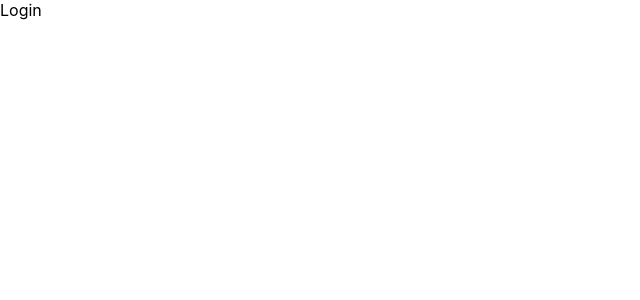
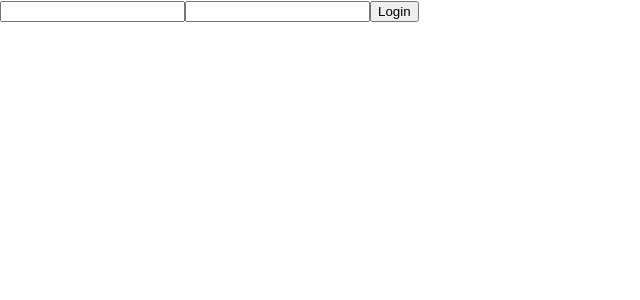
Before and after one commit to blfernandezGit/nabi-project, a React (Create React App) app: page /#/ in a window 1280 px wide. Shown: the top 300 px of the page, without its empty margins (0-640 px from the left). Built offline with nearby package versions, Linux system fonts and the light colour scheme.

Commit message:
add temporary login - test run

```diff
--- a/src/components/Helpers/constants.js
+++ b/src/components/Helpers/constants.js
@@ -1 +1,6 @@
 export const baseUrl = 'https://nabi-project-api.herokuapp.com/api/v1/'
+
+export const loginUrl = 'login'
+
+// Audit Trail
+export const loginAuditText = 'Create User Session'
--- /dev/null
+++ b/src/components/Helpers/postAPI.js
@@ -0,0 +1,32 @@
+import axios from 'axios'
+import { baseUrl } from './constants'
+
+/* Reusable function for using axios post */
+export const postAPI = (url, requestData, headers, auditTrail, method) => {
+    axios.defaults.baseURL = baseUrl
+    return axios({
+        // Axios needed parameters to fetch API
+        url: url,
+        data: requestData || {},
+        headers: headers || {},
+        method: method
+    })
+    .then(response => {
+        // create array that includes both response data and headers
+        const data = [response.data?.data, response.headers, response.data?.errors]
+        // Display action done via API in console
+        console.log(auditTrail)
+        console.log(response)
+        // Passes data value to js that called it
+        // used Promise.resolve since cannot use useState hook in a function
+        return Promise.resolve(data)
+    })
+    .catch(error => {
+        // create variable to store error message from error response
+        const errorMessages = error.response?.data?.errors
+        console.log(error.response?.data?.errors)
+        // Passes error value to js that called it
+        return Promise.reject(errorMessages)
+    })
+}
+//used a separate function for POST since cannot call a custom hook within a function such as handleLogin in Login.js
--- /dev/null
+++ b/src/components/MainApp/Login/hooks.js
@@ -0,0 +1,40 @@
+import { useContext, useRef } from 'react'
+import { AppContext } from '../../Context/AppContext'
+import { postAPI } from '../../Helpers/postAPI'
+import { loginUrl, loginAuditText } from '../../Helpers/constants'
+
+
+const useHooks = () => {
+    const {isSignedIn, setIsSignedIn, currentUser, setCurrentUser} = useContext(AppContext)
+    const email = useRef()
+    const password = useRef()
+
+    const handleLogin = (e) => {
+        e.preventDefault()
+        // data needed to fulfill API request
+        const requestData = {
+            email: email.current.value,
+            password: password.current.value
+        }
+        // Call function from useAxiosPost.js - postAPI(url, requestData, headers, auditTrail, method)
+        postAPI(loginUrl, requestData, null, loginAuditText, 'POST')
+            .then( data => {
+                setCurrentUser( data )
+            })
+            .catch(error => {
+                //TODO: add error message handling
+            })
+    }
+
+    return {
+        handleLogin,
+        isSignedIn,
+        setIsSignedIn,
+        currentUser,
+        setCurrentUser,
+        email,
+        password
+    }
+}
+
+export default useHooks
--- a/src/components/MainApp/Login/index.js
+++ b/src/components/MainApp/Login/index.js
@@ -1,9 +1,53 @@
-import React from 'react'
+import { Formik } from 'formik'
+import * as Yup from 'yup'
+import useHooks from './hooks'
 
 const Index = () => {
+    const { email, password, handleLogin} = useHooks();
+
     return (
         <div>
-            Login
+            <Formik
+                initialValues={{ email: '', password: ''}}
+                validationSchema={Yup.object().shape({
+                    email: Yup.string().email('Invalid email').max(255).required('Email is required'),
+                    password: Yup.string().max(255).required('Password is required')
+                })}
+            >
+            {({
+                values,
+                errors,
+                touched,
+                handleChange,
+                handleBlur,
+                handleSubmit,
+                isSubmitting
+            }) => (
+                <form onSubmit = { handleSubmit }>
+                    <input
+                        type = "email"
+                        name = "email"
+                        onChange = { handleChange }
+                        onBlur = { handleBlur }
+                        value = { values.email }
+                        ref = { email }
+                    />
+                    {errors.email && touched.email && errors.email}
+                    <input
+                        type = "password"
+                        name = "password"
+                        onChange = { handleChange }
+                        onBlur = { handleBlur }
+                        value = { values.password }
+                        ref = { password }
+                    />
+                    {errors.password && touched.password && errors.password}
+                    <button type="submit" disabled={isSubmitting} onClick={(e) => handleLogin(e)}>
+                        Login
+                    </button>
+                </form>
+            )}
+            </Formik>
         </div>
     )
 }
```
